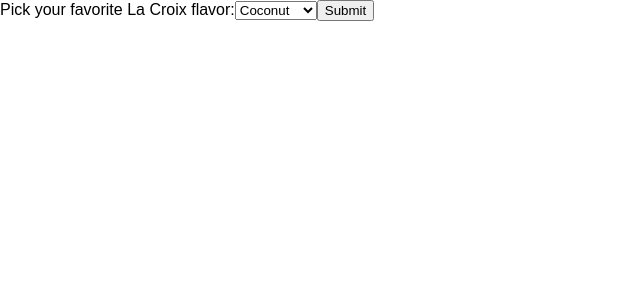
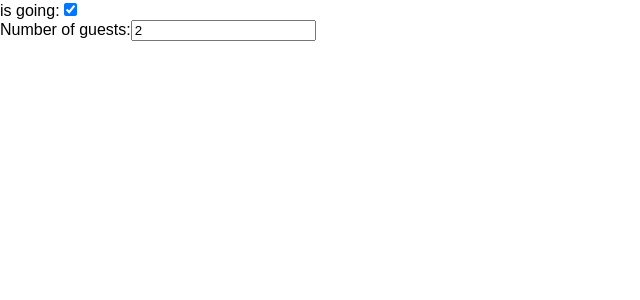
Before and after one commit to kymmt90-sandbox/react-quick-start, a React (Create React App) app: page / in a window 1280 px wide. Shown: the top 300 px of the page, without its empty margins (0-640 px from the left). Built offline with nearby package versions, Linux system fonts and the light colour scheme.

Commit message:
Forms: Handling Multiple Inputs

```diff
--- a/src/index.js
+++ b/src/index.js
@@ -3,43 +3,46 @@
 import App from './App';
 import './index.css';
 
-class FlavorForm extends React.Component {
+class Reservation extends React.Component {
   constructor(props) {
     super(props);
-    this.state = {value: 'coconut'};
 
-    this.handleChange = this.handleChange.bind(this);
-    this.handleSubmit = this.handleSubmit.bind(this);
+    this.state = {
+      isGoing: true,
+      numberOfGuests: 2
+    };
+
+    this.handleInputChange = this.handleInputChange.bind(this);
   }
 
-  handleChange(event) {
-    this.setState({value: event.target.value});
-  }
+  handleInputChange(event) {
+    const target = event.target;
+    const value = target.type === 'checkbox' ? target.checked : target.value;
+    const name = target.name;
 
-  handleSubmit(event) {
-    alert('Your favorite flavor is: ' + this.state.value);
-    event.preventDefault();
+    this.setState({
+      [name]: value
+    });
   }
 
   render() {
     return (
-      <form onSubmit={this.handleSubmit}>
+      <form>
         <label>
-          Pick your favorite La Croix flavor:
-          <select value={this.state.value} onChange={this.handleChange}>
-            <option value="grapefruit">Grapefruit</option>
-            <option value="lime">Lime</option>
-            <option value="coconut">Coconut</option>
-            <option value="mango">Mango</option>
-          </select>
+          is going:
+          <input name="isGoing" type="checkbox" checked={this.state.isGoing} onChange={this.handleInputChange} />
         </label>
-        <input type="submit" value="Submit" />
+        <br />
+        <label>
+          Number of guests:
+          <input name="numberOfGuests" type="number" value={this.state.numberOfGuests} onChange={this.handleInputChange} />
+        </label>
       </form>
     );
   }
 }
 
 ReactDOM.render(
-  <FlavorForm />,
+  <Reservation />,
   document.getElementById('root')
 );
```
